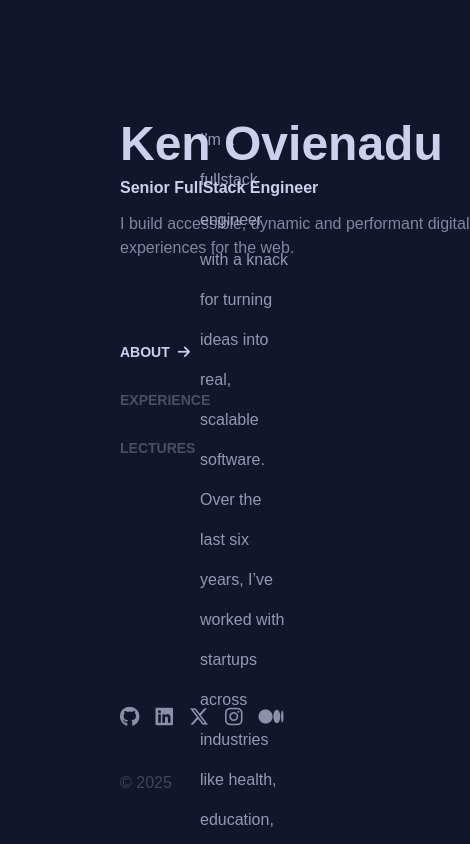
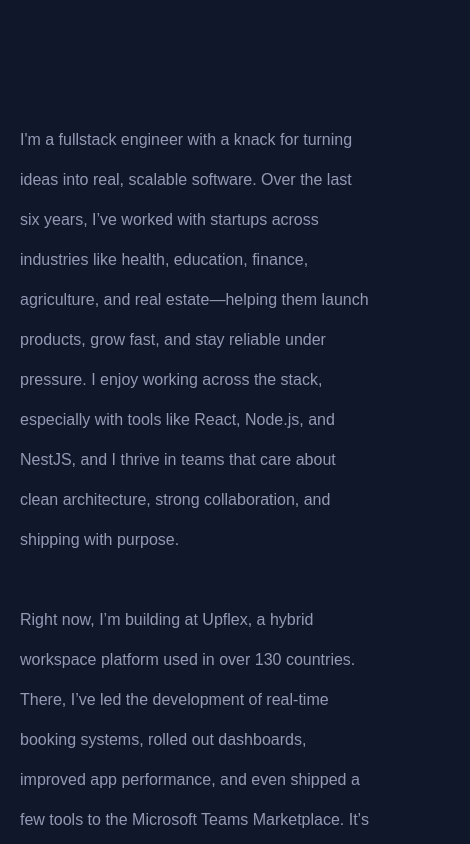
Before and after one commit to kenovienadu/ken-portfolio-2025, a Next.js app: page / in a window 390 px wide. Shown: the top 844 px of the page, 470 px wide, since content can reach past the window. Built offline with nearby package versions, Linux system fonts and the light colour scheme.

Commit message:
refactor: adjust layout styles for responsive design in MainLayout component

```diff
--- a/src/layouts/MainLayout.tsx
+++ b/src/layouts/MainLayout.tsx
@@ -3,11 +3,11 @@ import SideNav from "@/components/SideNav";
 
 export default function MainLayout(props: PropsWithChildren) {
   return (
-    <main className="mx-30 py-30 flex gap-5 justify-between xl:w-[1200px] xl:mx-auto" >
-      <section className="sticky top-30 h-[80vh] w-2/5" >
+    <main className="mx-5 md:mx-30 py-30 md:flex gap-5 justify-between xl:w-[1200px] xl:mx-auto" >
+      <section className="sticky top-30 h-[80vh] w-2/5 hidden md:inline-block" >
         <SideNav />
       </section>
-      <section className="w-3/5" >
+      <section className="md:w-3/5" >
         {props.children}
       </section>
     </main>
```
